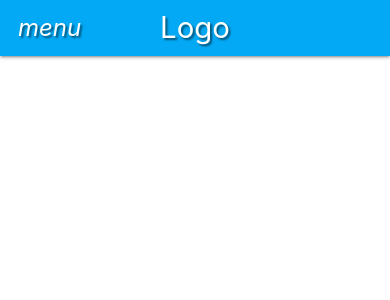
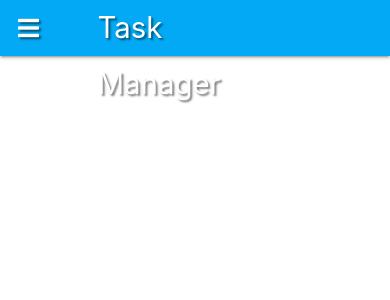
Before and after one commit to Peristratus/flask-task-manager-project, a Flask app: page / in a window 390 px wide. Shown: the top 300 px of the page. Run offline with Flask 2, Linux system fonts and the light colour scheme; data that the repository does not hold is empty; some libraries are stand-ins or nearby versions.

Commit message:
adding the hamburger menu and changing the li place holder text to the desired text for the app nav bar

```diff
--- a/templates/base.html
+++ b/templates/base.html
@@ -17,8 +17,8 @@
         <!---Top Nav-->
           <nav  class="nav-extended text-shadow light-blue darkened-1">
             <div class="nav-wrapper">
-                <a href="#!" class="brand-logo">Logo</a>
-                <a href="#" data-target="mobile-demo" class="sidenav-trigger"><i class="material-icons">menu</i></a>
+                <a href="#!" class="brand-logo">Task Manager</a>
+                <a href="#" data-target="mobile-demo" class="sidenav-trigger"><i class="fas fa-bars"></i></a>
                 <ul class="right hide-on-med-and-down">
                     <li><a href="sass.html">Sass</a></li>
                     <li><a href="badges.html">Components</a></li>
```
